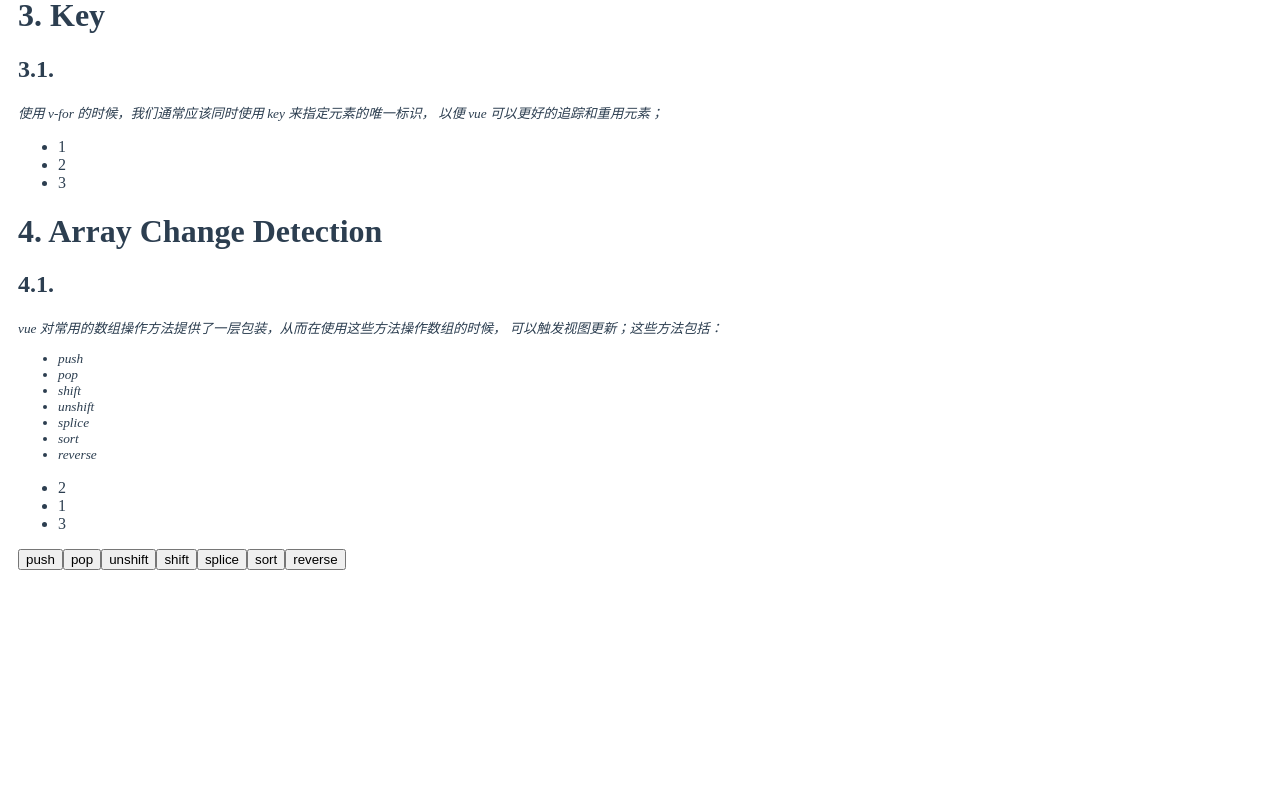
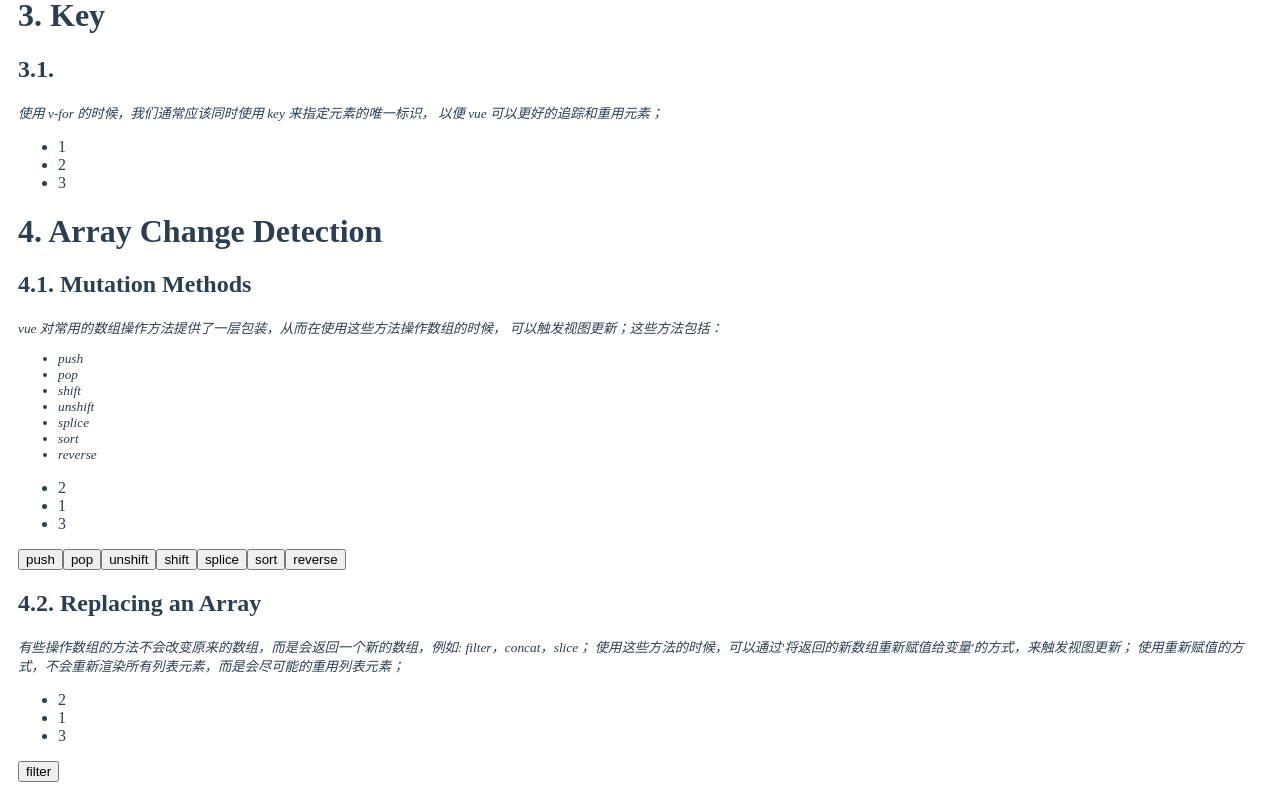
Before and after one commit to luotaoyeah/learning-vue, a Vue app: page /#/guide/list-rendering in a window 1280 px wide. Shown: the part 1033-1833 px from the top of the page. Before the commit the page ends 1621 px from the top, so only its background shows below. Built offline with nearby package versions, Linux system fonts and the light colour scheme.

Commit message:
v-for: array change detection: replacing an array

```diff
--- a/src/doc/guide/list-rendering/v-for/v-for-array-change-detection.vue
+++ b/src/doc/guide/list-rendering/v-for/v-for-array-change-detection.vue
@@ -1,7 +1,7 @@
 <template>
   <div>
     <h1>4. Array Change Detection</h1>
-    <h2>4.1.</h2>
+    <h2>4.1. Mutation Methods</h2>
     <p>
       <small>
         <i>
@@ -33,6 +33,24 @@
     <button @click="handleSplice">splice</button>
     <button @click="handleSort">sort</button>
     <button @click="handleReverse">reverse</button>
+    <h2>4.2. Replacing an Array</h2>
+    <p>
+      <small>
+        <i>
+          有些操作数组的方法不会改变原来的数组，而是会返回一个新的数组，例如: filter，concat，slice；
+          使用这些方法的时候，可以通过'将返回的新数组重新赋值给变量'的方式，来触发视图更新；
+          使用重新赋值的方式，不会重新渲染所有列表元素，而是会尽可能的重用列表元素；
+        </i>
+      </small>
+    </p>
+    <ul>
+      <li
+        v-for="item in items"
+        :key="item"
+      >{{item}}
+      </li>
+    </ul>
+    <button @click="handleFilter">filter</button>
   </div>
 </template>
 <script>
@@ -63,6 +81,9 @@ export default {
     },
     handleReverse() {
       this.items.reverse();
+    },
+    handleFilter() {
+      this.items = this.items.filter(item => item > 2);
     }
   }
 };
```
